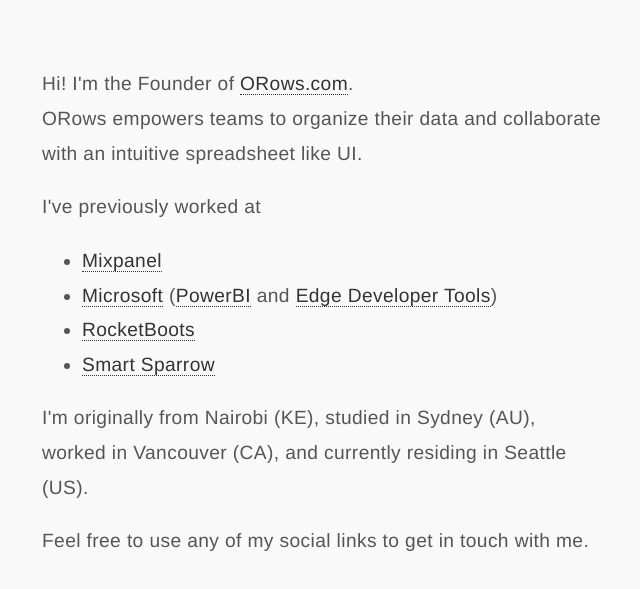
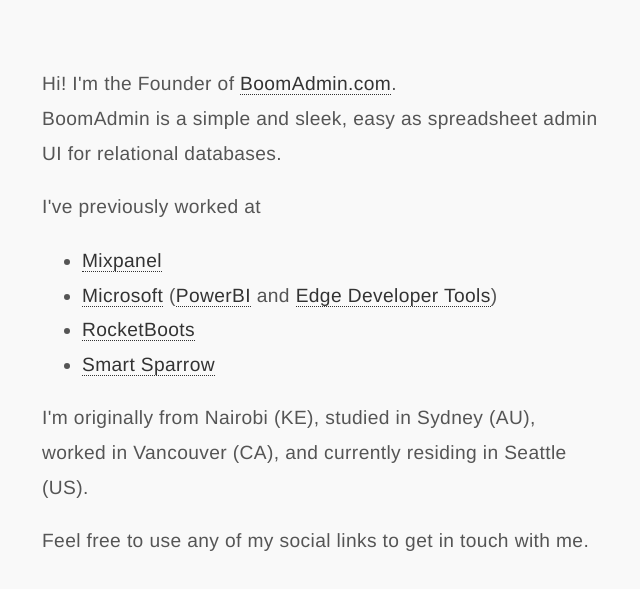
Before and after one commit to nojvek/nojvek.com, a website: page src/index.pug in a window 1280 px wide. Shown: the part 313-902 px from the top of the page, without its empty margins (318-958 px from the left). Drawn offline with nearby package versions, Linux system fonts and the light colour scheme; files that its build step writes are made by us from their sources; files whose address does not match are found by name.

Commit message:
change to boomadmin.com

```diff
--- a/package.json
+++ b/package.json
@@ -12,7 +12,7 @@
     "build-pug": "yarn pug --pretty --out docs src",
     "build-styl": "yarn stylus --inline --out docs src",
     "build": "yarn build-pug && yarn build-styl",
-    "server": "(cd docs && yarn http-server -s -c0 -p 8080)",
+    "server": "(cd docs && yarn http-server -s -c0 -p 8081)",
     "start": "yarn build && yarn server"
   },
   "dependencies": {},
--- a/src/index.pug
+++ b/src/index.pug
@@ -37,8 +37,9 @@
 
     .about-me
       p
-        | Hi! I'm the Founder of #[a(href='http://orows.com' target='_blank') ORows.com].#[br]
-        | ORows empowers teams to organize their data and collaborate with an intuitive spreadsheet like UI.
+        | Hi! I'm the Founder of #[a(href='http://boomadmin.com' target='_blank') BoomAdmin.com].#[br]
+        | BoomAdmin is a simple and sleek, easy as spreadsheet admin UI for relational databases.
+
       p
         | I've previously worked at
         ul
```
Also changed, not shown: docs/index.html.
